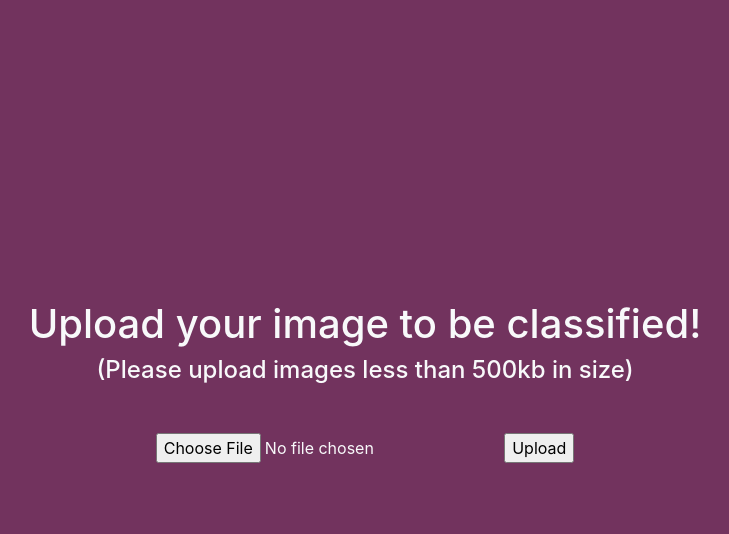
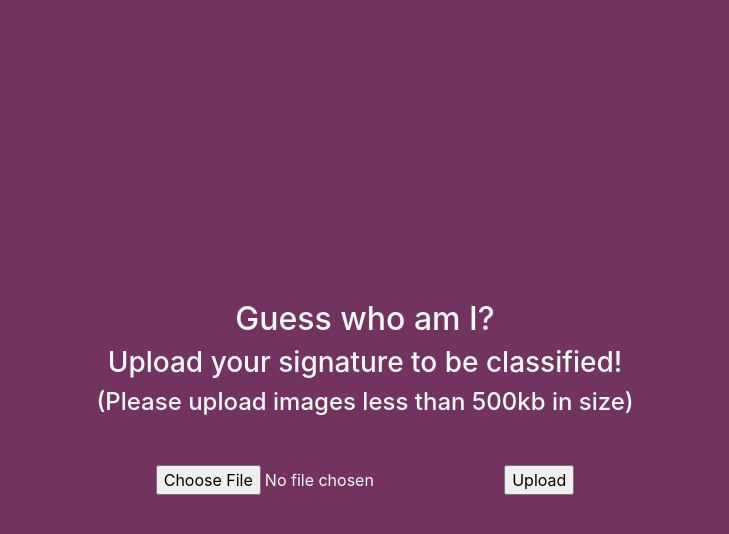
Before and after one commit to wmxpg/AI-Project, a Flask app: page / in a window 1280 px wide. Shown: the top 534 px of the page, without its empty margins (275-1004 px from the left). Run offline with Flask 2, Linux system fonts and the light colour scheme; some libraries are stand-ins or nearby versions.

Commit message:
change web page wording

```diff
--- a/templates/index.html
+++ b/templates/index.html
@@ -3,7 +3,8 @@
   <link rel="stylesheet" href="https://maxcdn.bootstrapcdn.com/bootstrap/4.0.0/css/bootstrap.min.css"
 integrity="sha384-Gn5384xqQ1aoWXA+058RXPxPg6fy4IWvTNh0E263XmFcJlSAwiGgFAW/dAiS6JXm" crossorigin="anonymous"> </head> <body style="background-color:#72335e"> <div id="maintext"
 style="position:absolute; margin:auto; width:700px; height:200px; text-align:center; top:0; bottom: 0; left: 0; right: 0;">
-<h1 class="text-light mb-2"> Upload your image to be classified! </h1>
+<h2 class="text-light mb-2"> Guess who am I? </h2>
+<h3 class="text-light mb-2"> Upload your signature to be classified! </h3>
 <h4 class="text-light mb-5">(Please upload images less than 500kb in size)</h4>
 <form method=post enctype=multipart/form-data>
    <p class="text-light">
--- a/templates/predict.html
+++ b/templates/predict.html
@@ -3,7 +3,7 @@
     <link rel="stylesheet" href="https://maxcdn.bootstrapcdn.com/bootstrap/4.0.0/css/bootstrap.min.css"
 integrity="sha384-Gn5384xqQ1aoWXA+058RXPxPg6fy4IWvTNh0E263XmFcJlSAwiGgFAW/dAiS6JXm" crossorigin="anonymous"> </head> <body style="background-color:#72335e"> <div id="maintext"
 style="position:absolute; margin:auto; width:700px; height:300px; text-align:center; top:0; bottom: 0; left: 0; right: 0;">
-  <h1 class="text-light mb-5"> Your Prediction </h1>
+  <h3 class="text-light mb-5"> You are </h3>
   <p class="text-light"> My algorithm gave this prediction: </p>
   <table class="table-bordered text-light" style="width:100%">
   <tr>
```
